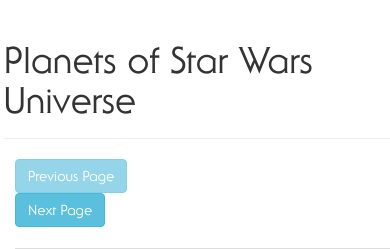
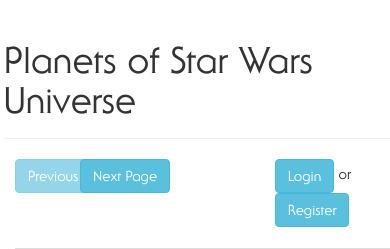
Before and after one commit to GreywindGit/Star-Wars-Phonebook, a Flask app: page / in a window 390 px wide; the page is wider, and only the part inside the window is pictured. Shown: the top 249 px of that part. Run offline with Flask 2, Linux system fonts and the light colour scheme; a database or web service that is not in the repository returns one stand-in record (values such as "Sample title"); data that the repository does not hold is empty; some libraries are stand-ins or nearby versions.

Commit message:
Conditional buttons (depending on login state)

```diff
--- a/templates/index.html
+++ b/templates/index.html
@@ -16,8 +16,17 @@
   <div class='page-header'><h1> Planets of Star Wars Universe </h1></div>
   <div class='container-fluid' id="container">
     <div class='row' id="btn-row">
-        <div class="col-md-1"><button class="btn btn-info" id="btn-prev" data-previous=" {{ planet_data['previous'] }} " disabled> Previous Page</button></div>
-        <div class="col-md-1"><button class="btn btn-info" id="btn-next" data-next=" {{ planet_data['next'] }} "> Next Page </button></div>
+        <div class="col-xs-2 col-md-1"><button class="btn btn-info" id="btn-prev" data-previous=" {{ planet_data['previous'] }} " disabled> Previous Page</button></div>
+        <div class="col-xs-2 col-md-1"><button class="btn btn-info" id="btn-next" data-next=" {{ planet_data['next'] }} "> Next Page </button></div>
+        {% if not username %}
+        <div class="col-xs-4 col-md-2 col-xs-offset-4 col-md-offset-6">
+            <a href="/login"><button class="btn btn-info" id="btn-login">Login</button></a> or
+            <a href="/register"><button class="btn btn-info" id="btn-register">Register</button></a>
+        </div>
+        {% else %}
+        <div class="col-md-1 col-md-offset-5"><h5> {{ username }} </h5></div>
+        <div class="col-md-1"><button class="btn btn-info" id="btn-logout">Logout</button></div>
+        {% endif %}
     </div>
     <div id="table-wrapper">
         <table class='table table-bordered table-striped table-responsive' id="main-table">
@@ -50,6 +59,9 @@
                         {% else %} No known residents
                         {% endif %}
                     </td>
+                    {% if username %}
+                    <td></td>
+                    {% endif %}
                 </tr>
                 {% set counter = counter + 1 %}
             {% endfor %}
```
